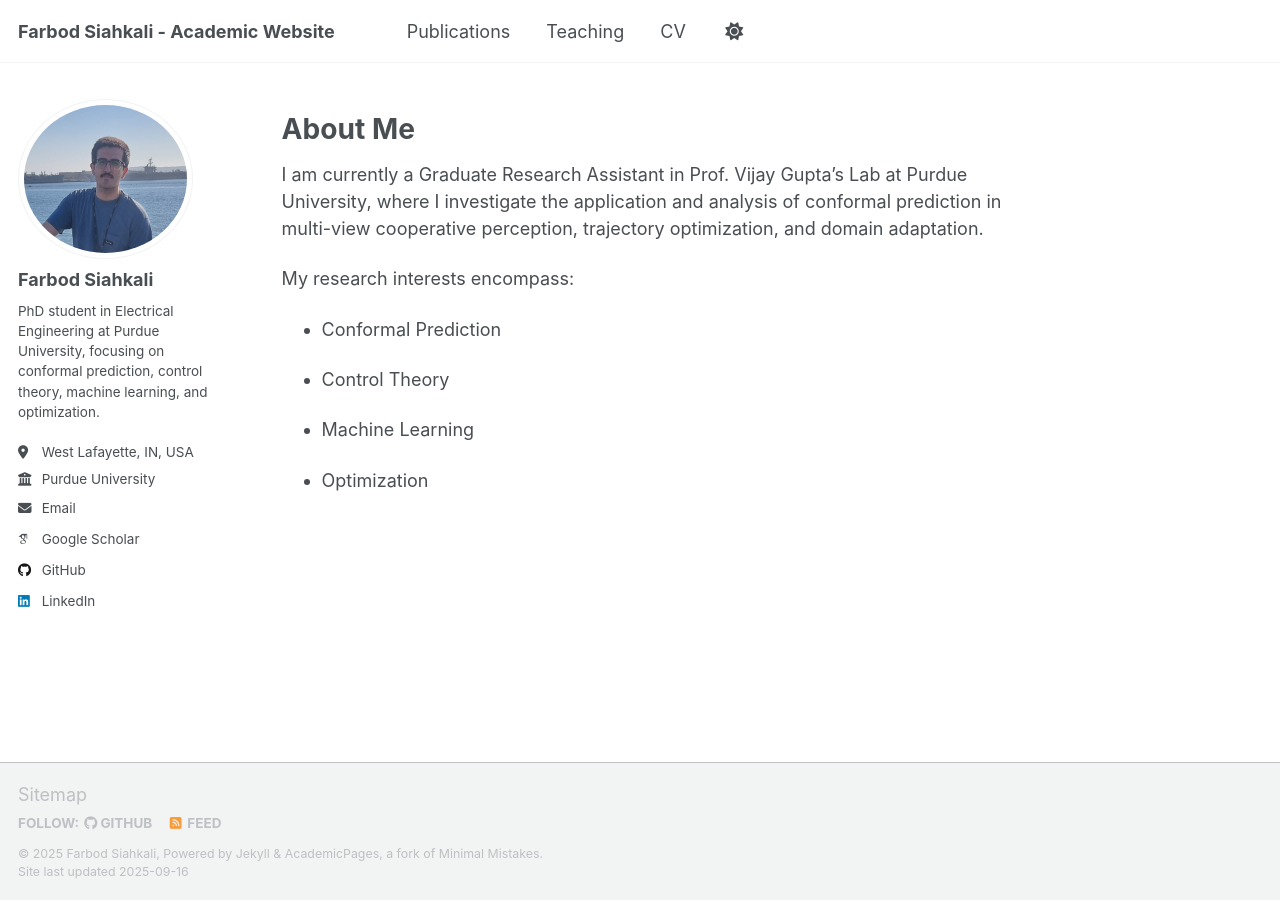
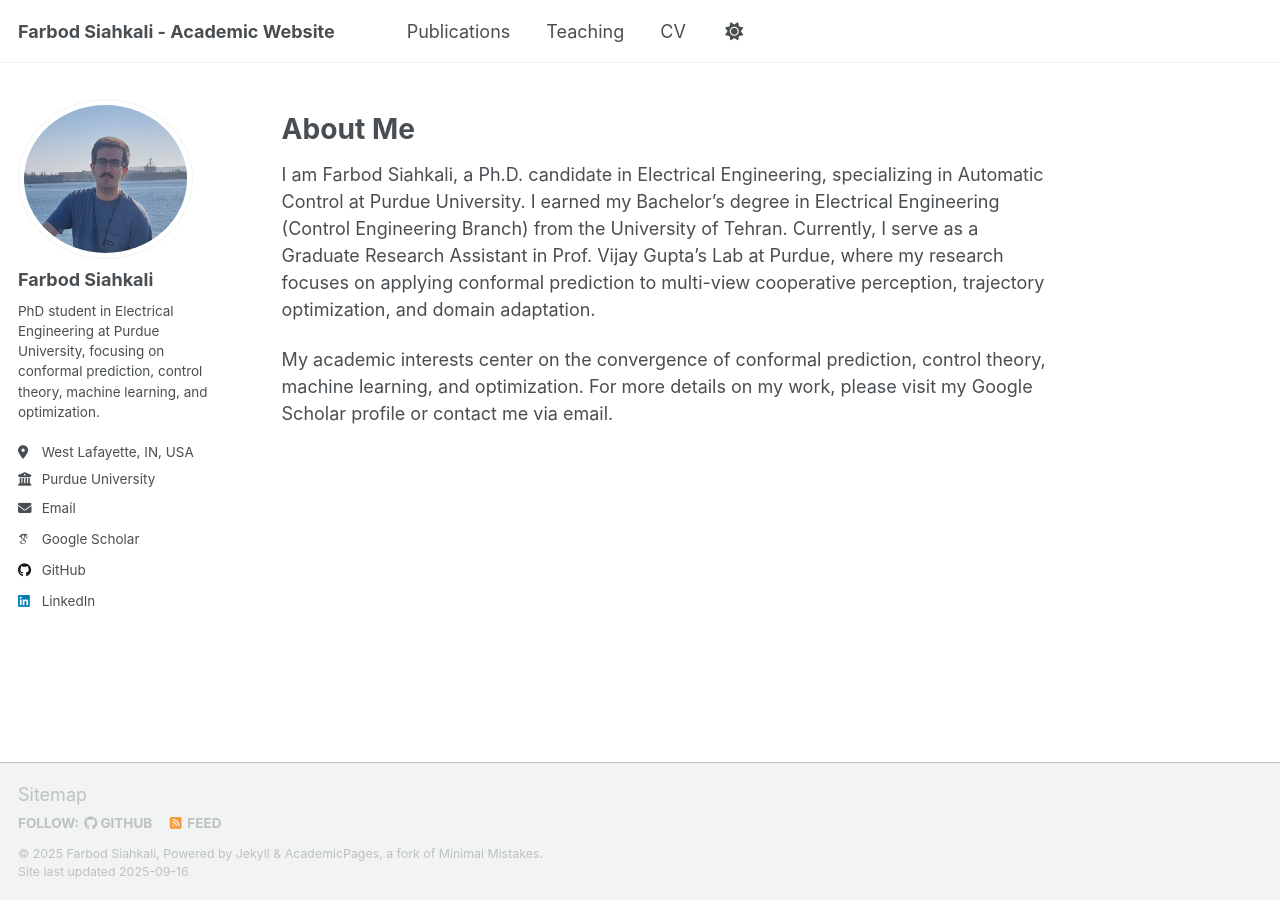
Before and after one commit to Farbod-Siahkali/Farbod-Siahkali.github.io, a Jekyll site: the page built from _pages/about.md, in a window 1280 px wide. Built offline with Jekyll 4.4.1, drawn with Linux system fonts in a browser that asks for light colours; some web fonts are replaced; a script that is not in the unit is left out.

Commit message:
Update about.md

```diff
--- a/_pages/about.md
+++ b/_pages/about.md
@@ -9,14 +9,6 @@ redirect_from:
 
 About Me
 ======
-I am currently a Graduate Research Assistant in Prof. Vijay Gupta's Lab at Purdue University, where I investigate the application and analysis of conformal prediction in multi-view cooperative perception, trajectory optimization, and domain adaptation.
+I am Farbod Siahkali, a Ph.D. candidate in Electrical Engineering, specializing in Automatic Control at Purdue University. I earned my Bachelor’s degree in Electrical Engineering (Control Engineering Branch) from the University of Tehran. Currently, I serve as a Graduate Research Assistant in Prof. Vijay Gupta’s Lab at Purdue, where my research focuses on applying conformal prediction to multi-view cooperative perception, trajectory optimization, and domain adaptation.
 
-My research interests encompass:
-
-- Conformal Prediction
-
-- Control Theory
-
-- Machine Learning
-
-- Optimization
+My academic interests center on the convergence of conformal prediction, control theory, machine learning, and optimization. For more details on my work, please visit my Google Scholar profile or contact me via email.
```
